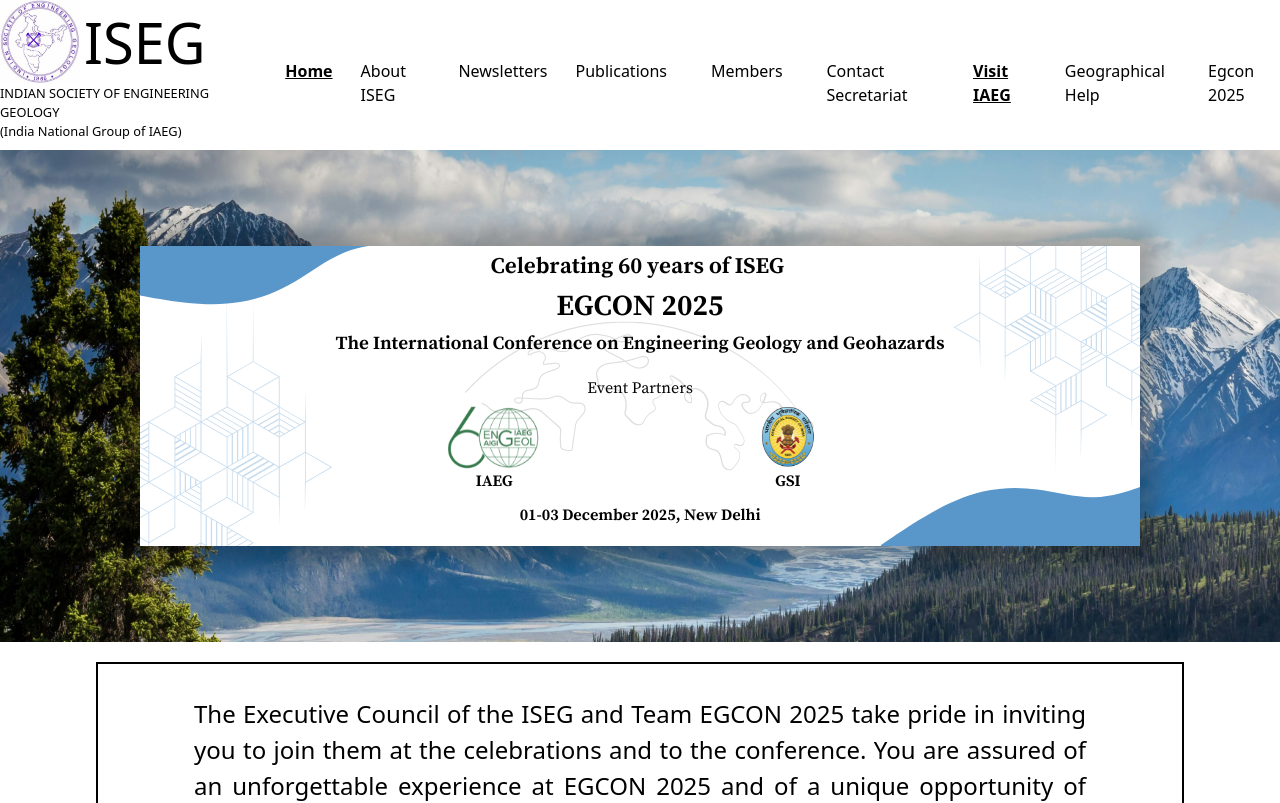
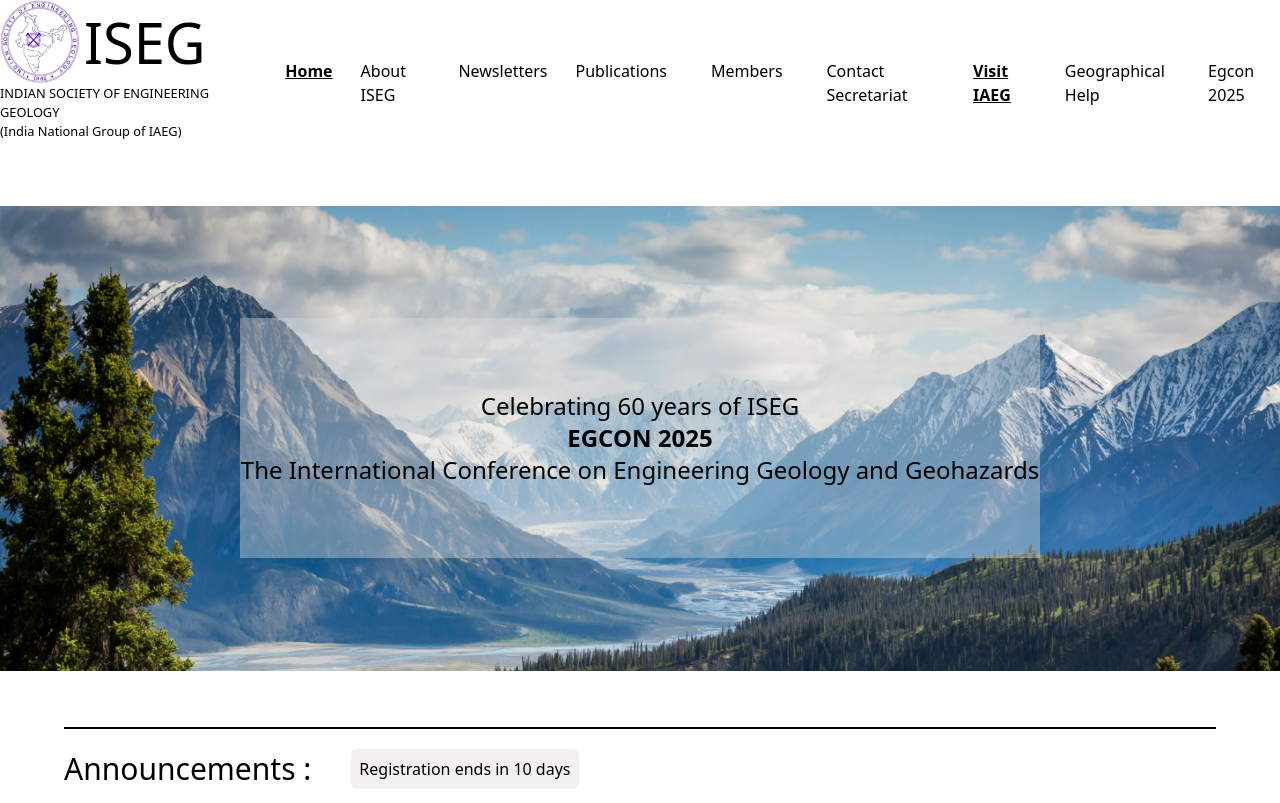
Before and after one commit to HarnoorAulakh1/ISEG, a React (Vite) app: page / in a window 1280 px wide. Shown: the top 803 px of the page. Built offline with nearby package versions, Linux system fonts and the light colour scheme; a web font is replaced by a local one.

Commit message:
landing page changed

```diff
--- a/src/components/landing.tsx
+++ b/src/components/landing.tsx
@@ -18,11 +18,28 @@
 function Landing() {
   return (
     <div className="w-full">
-      <div
-        style={{ backgroundImage: `url(${"/bg.png"})` }}
-        className=" flex flex-col justify-center items-center py-[3.5rem]"
-      >
-        <img src="/bg-top.png" alt="" />
+      <div className=" flex flex-col justify-center h-max relative items-center py-[3.5rem]">
+        <img src="/landing.png" alt="" />
+        <div className=" flex flex-col justify-center absolute w-[50rem] items-center text-2xl p-10">
+          <div className="bg-[#D9D9D9] h-[15rem] w-[50rem] opacity-40 absolute"></div>
+          <div className="absolute  flex flex-col justify-center items-center">
+            <p>Celebrating 60 years of ISEG</p>
+            <p className="font-bold">EGCON 2025</p>
+            <p>
+              The International Conference on Engineering Geology and Geohazards
+            </p>
+          </div>
+        </div>
+      </div>
+      <div className="flex flex-col gap-5 justify-center w-[90%] m-auto">
+        <hr className="border-[1px]   bg-black border-black" />
+        <div className="flex flex-row justify-start gap-10 items-center w-full ">
+        <p className="text-3xl ">Announcements :</p>
+        <button className="bg-[#f2f0f0] p-2 rounded-md">
+          Registration ends in 10 days
+        </button>
+      </div>
+        <hr className="border-[1px]  bg-black border-black" />
       </div>
       <div className="md:w-[85%] w-[95%] mt-5 text-[1rem] text-justify md:text-[1.5rem] bg-white m-auto border-[2px] border-black py-[2rem] md:px-[6rem] px-[1rem] flex flex-col gap-5">
         <p>
```
Also changed, not shown: public/landing.png (added).
